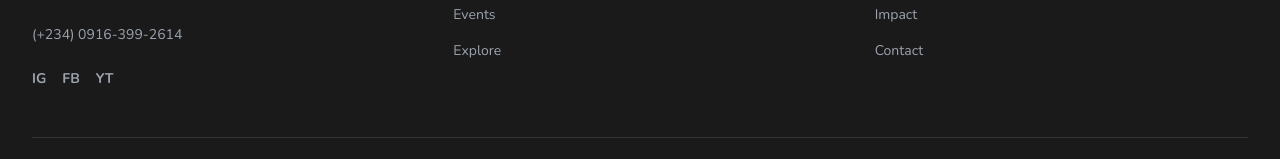
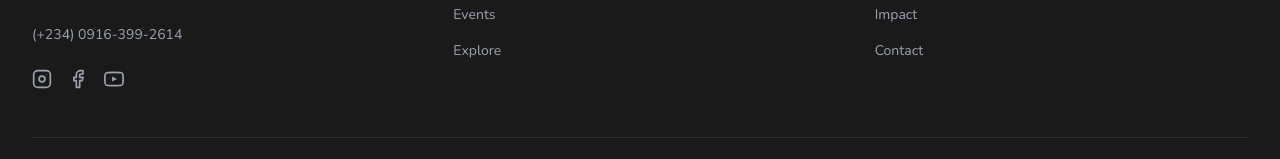
Before and after one commit to Tobennadev22/discoveryhaven, a React (Vite) app: page / in a window 1280 px wide. Shown: the part 6531-6690 px from the top of the page. Built offline with nearby package versions, Linux system fonts and the light colour scheme; a web font is replaced by a local one.

Commit message:
Replace footer social text labels with proper SVG icons

```diff
--- a/src/components/layout/Footer.jsx
+++ b/src/components/layout/Footer.jsx
@@ -2,6 +2,33 @@ import { Link } from "react-router-dom";
 import { Mail } from "lucide-react";
 import { BRAND, FOOTER_LINKS } from "../../data/content";
 import discoveryHavenLogo from "../../assets/dh.png";
+
+function InstagramIcon({ size = 20 }) {
+  return (
+    <svg width={size} height={size} viewBox="0 0 24 24" fill="none" stroke="currentColor" strokeWidth="2" strokeLinecap="round" strokeLinejoin="round">
+      <rect width="20" height="20" x="2" y="2" rx="5" ry="5"/>
+      <circle cx="12" cy="12" r="3.5"/>
+      <circle cx="17.5" cy="6.5" r="0.5" fill="currentColor" stroke="none"/>
+    </svg>
+  );
+}
+
+function FacebookIcon({ size = 20 }) {
+  return (
+    <svg width={size} height={size} viewBox="0 0 24 24" fill="none" stroke="currentColor" strokeWidth="2" strokeLinecap="round" strokeLinejoin="round">
+      <path d="M18 2h-3a5 5 0 0 0-5 5v3H7v4h3v8h4v-8h3l1-4h-4V7a1 1 0 0 1 1-1h3z"/>
+    </svg>
+  );
+}
+
+function YoutubeIcon({ size = 20 }) {
+  return (
+    <svg width={size} height={size} viewBox="0 0 24 24" fill="none" stroke="currentColor" strokeWidth="2" strokeLinecap="round" strokeLinejoin="round">
+      <path d="M22.54 6.42a2.78 2.78 0 0 0-1.95-1.96C18.88 4 12 4 12 4s-6.88 0-8.59.46A2.78 2.78 0 0 0 1.46 6.42 29 29 0 0 0 1 12a29 29 0 0 0 .46 5.58 2.78 2.78 0 0 0 1.95 1.96C5.12 20 12 20 12 20s6.88 0 8.59-.46a2.78 2.78 0 0 0 1.95-1.96A29 29 0 0 0 23 12a29 29 0 0 0-.46-5.58z"/>
+      <polygon points="9.75 15.02 15.5 12 9.75 8.98 9.75 15.02" fill="currentColor" stroke="none"/>
+    </svg>
+  );
+}
 
 export function Footer() {
   return (
@@ -29,23 +56,14 @@ export function Footer() {
               {BRAND.phoneNumber}
             </div>
             <div className="flex gap-4">
-              <a
-                href="#"
-                className="text-gray-400 hover:text-aqua transition-colors font-body text-sm font-bold"
-              >
-                IG
+              <a href="#" aria-label="Instagram" className="text-gray-400 hover:text-aqua transition-colors">
+                <InstagramIcon size={20} />
               </a>
-              <a
-                href="#"
-                className="text-gray-400 hover:text-aqua transition-colors font-body text-sm font-bold"
-              >
-                FB
+              <a href="#" aria-label="Facebook" className="text-gray-400 hover:text-aqua transition-colors">
+                <FacebookIcon size={20} />
               </a>
-              <a
-                href="#"
-                className="text-gray-400 hover:text-aqua transition-colors font-body text-sm font-bold"
-              >
-                YT
+              <a href="#" aria-label="YouTube" className="text-gray-400 hover:text-aqua transition-colors">
+                <YoutubeIcon size={20} />
               </a>
             </div>
           </div>
```
